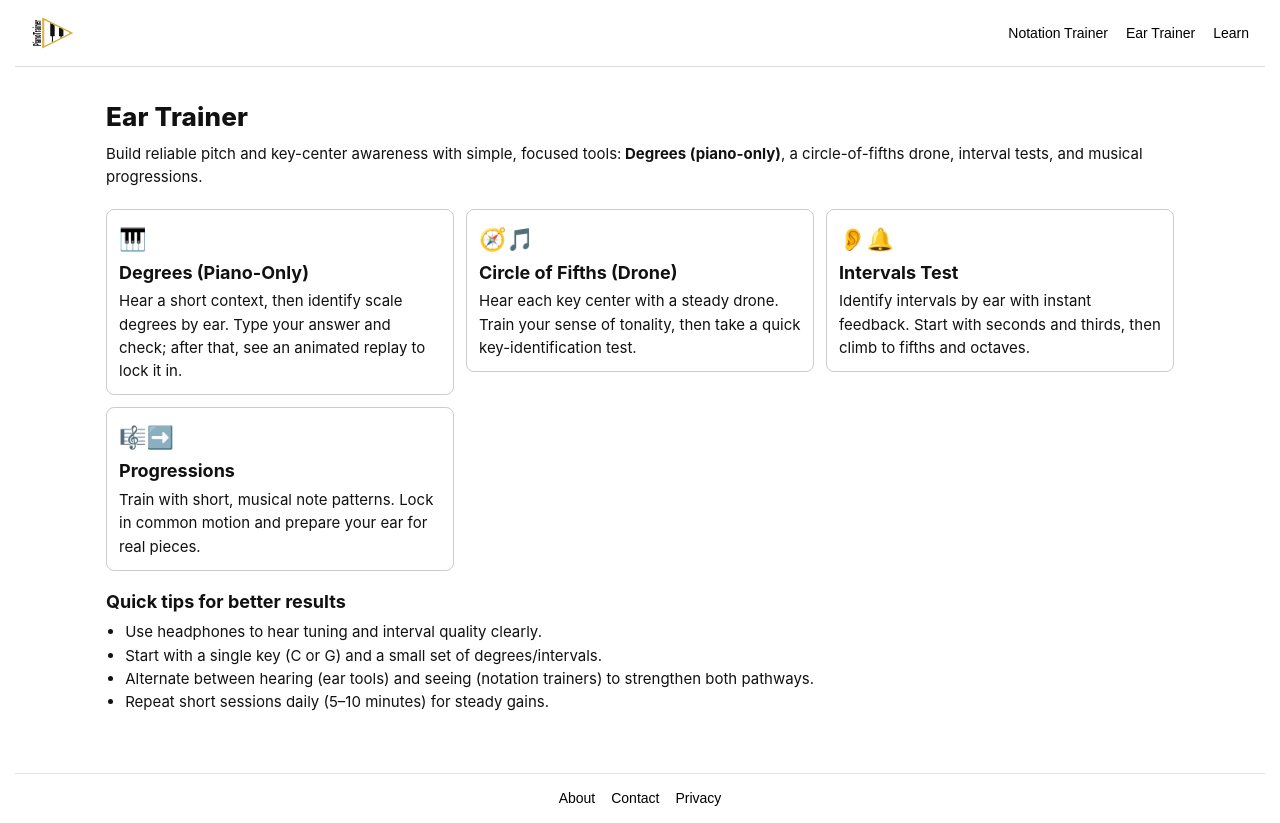
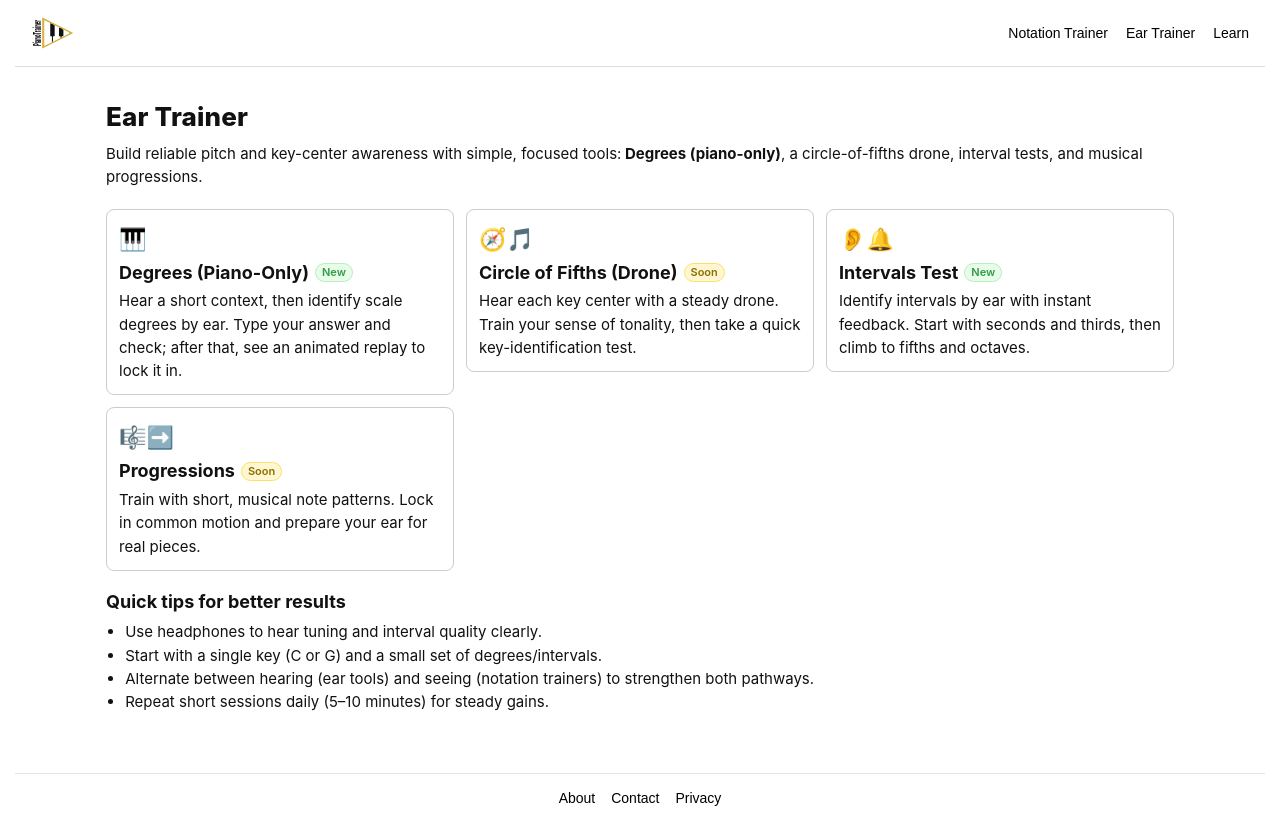
Before and after one commit to andreyeremichev/pianotrainer, a Next.js app: page /trainer/ear in a window 1280 px wide. Built offline with nearby package versions, Linux system fonts and the light colour scheme.

Commit message:
feat(ear-hub): add New and Soon badges to Degrees, Intervals, Circle of Fifths, and Progressions

```diff
--- a/app/(site)/trainer/ear/page.tsx
+++ b/app/(site)/trainer/ear/page.tsx
@@ -44,7 +44,22 @@ export default function EarTrainerHubPage() {
               }}
             >
               <div aria-hidden="true" style={{ fontSize: 22, marginBottom: 6 }}>🎹</div>
-              <h2 style={{ margin: "0 0 6px" }}>Degrees (Piano-Only)</h2>
+              <h2 style={{ margin: "0 0 6px", display: "flex", alignItems: "center", gap: 6 }}>
+                Degrees (Piano-Only)
+                <span
+                  style={{
+                    fontSize: 11,
+                    padding: "2px 6px",
+                    borderRadius: 12,
+                    background: "#e9fbe9",
+                    border: "1px solid #b2f2bb",
+                    color: "#2f9e44",
+                    fontWeight: 600,
+                  }}
+                >
+                  New
+                </span>
+              </h2>
               <p style={{ margin: 0 }}>
                 Hear a short context, then identify scale degrees by ear. Type your answer and check;
                 after that, see an animated replay to lock it in.
@@ -52,7 +67,7 @@ export default function EarTrainerHubPage() {
             </a>
           </li>
 
-          {/* Existing: Circle of Fifths (Drone) */}
+          {/* Soon: Circle of Fifths (Drone) */}
           <li>
             <a
               href="/trainer/ear/circle-of-fifths"
@@ -66,7 +81,22 @@ export default function EarTrainerHubPage() {
               }}
             >
               <div aria-hidden="true" style={{ fontSize: 22, marginBottom: 6 }}>🧭🎵</div>
-              <h2 style={{ margin: "0 0 6px" }}>Circle of Fifths (Drone)</h2>
+              <h2 style={{ margin: "0 0 6px", display: "flex", alignItems: "center", gap: 6 }}>
+                Circle of Fifths (Drone)
+                <span
+                  style={{
+                    fontSize: 11,
+                    padding: "2px 6px",
+                    borderRadius: 12,
+                    background: "#fff7d1",
+                    border: "1px solid #ffe066",
+                    color: "#8d6e00",
+                    fontWeight: 600,
+                  }}
+                >
+                  Soon
+                </span>
+              </h2>
               <p style={{ margin: 0 }}>
                 Hear each key center with a steady drone. Train your sense of tonality,
                 then take a quick key-identification test.
@@ -74,7 +104,7 @@ export default function EarTrainerHubPage() {
             </a>
           </li>
 
-          {/* Existing: Intervals */}
+          {/* NEW: Intervals */}
           <li>
             <a
               href="/trainer/ear/intervals"
@@ -88,7 +118,22 @@ export default function EarTrainerHubPage() {
               }}
             >
               <div aria-hidden="true" style={{ fontSize: 22, marginBottom: 6 }}>👂🔔</div>
-              <h2 style={{ margin: "0 0 6px" }}>Intervals Test</h2>
+              <h2 style={{ margin: "0 0 6px", display: "flex", alignItems: "center", gap: 6 }}>
+                Intervals Test
+                <span
+                  style={{
+                    fontSize: 11,
+                    padding: "2px 6px",
+                    borderRadius: 12,
+                    background: "#e9fbe9",
+                    border: "1px solid #b2f2bb",
+                    color: "#2f9e44",
+                    fontWeight: 600,
+                  }}
+                >
+                  New
+                </span>
+              </h2>
               <p style={{ margin: 0 }}>
                 Identify intervals by ear with instant feedback. Start with seconds and thirds,
                 then climb to fifths and octaves.
@@ -96,7 +141,7 @@ export default function EarTrainerHubPage() {
             </a>
           </li>
 
-          {/* Existing: Progressions */}
+          {/* Soon: Progressions */}
           <li>
             <a
               href="/trainer/ear/progressions"
@@ -110,7 +155,22 @@ export default function EarTrainerHubPage() {
               }}
             >
               <div aria-hidden="true" style={{ fontSize: 22, marginBottom: 6 }}>🎼➡️</div>
-              <h2 style={{ margin: "0 0 6px" }}>Progressions</h2>
+              <h2 style={{ margin: "0 0 6px", display: "flex", alignItems: "center", gap: 6 }}>
+                Progressions
+                <span
+                  style={{
+                    fontSize: 11,
+                    padding: "2px 6px",
+                    borderRadius: 12,
+                    background: "#fff7d1",
+                    border: "1px solid #ffe066",
+                    color: "#8d6e00",
+                    fontWeight: 600,
+                  }}
+                >
+                  Soon
+                </span>
+              </h2>
               <p style={{ margin: 0 }}>
                 Train with short, musical note patterns. Lock in common motion and
                 prepare your ear for real pieces.
@@ -130,74 +190,8 @@ export default function EarTrainerHubPage() {
         </ul>
       </section>
 
-      {/* Structured data for the Ear Trainer hub */}
-      <script
-        type="application/ld+json"
-        dangerouslySetInnerHTML={{
-          __html: JSON.stringify(
-            {
-              "@context": "https://schema.org",
-              "@type": "CollectionPage",
-              "@id": "https://pianotrainer.app/trainer/ear",
-              url: "https://pianotrainer.app/trainer/ear",
-              name: "Ear Trainer Hub • PianoTrainer",
-              description:
-                "Beginner ear training: degrees (piano-only), circle of fifths with drone, interval recognition tests, and simple progressions.",
-              isPartOf: {
-                "@type": "WebSite",
-                url: "https://pianotrainer.app",
-                name: "PianoTrainer",
-              },
-              publisher: {
-                "@type": "Organization",
-                name: "PianoTrainer",
-                url: "https://pianotrainer.app",
-              },
-              mainEntity: {
-                "@type": "ItemList",
-                itemListOrder: "http://schema.org/ItemListOrderAscending",
-                numberOfItems: 4,
-                itemListElement: [
-                  {
-                    "@type": "ListItem",
-                    position: 1,
-                    url: "https://pianotrainer.app/trainer/ear/degrees",
-                    name: "Degrees (Piano-Only)",
-                    description:
-                      "Hear a short context, then identify scale degrees by ear. Type and check; animated replay reinforces learning.",
-                  },
-                  {
-                    "@type": "ListItem",
-                    position: 2,
-                    url: "https://pianotrainer.app/trainer/ear/circle-of-fifths",
-                    name: "Circle of Fifths (Drone)",
-                    description:
-                      "Hear each key center with a steady drone; test yourself on tonality and key relationships.",
-                  },
-                  {
-                    "@type": "ListItem",
-                    position: 3,
-                    url: "https://pianotrainer.app/trainer/ear/intervals",
-                    name: "Intervals Test",
-                    description:
-                      "Identify intervals by ear with immediate feedback—great for beginners.",
-                  },
-                  {
-                    "@type": "ListItem",
-                    position: 4,
-                    url: "https://pianotrainer.app/trainer/ear/progressions",
-                    name: "Progressions",
-                    description:
-                      "Train with simple, musical note patterns and progressions tailored for early practice.",
-                  }
-                ],
-              },
-            },
-            null,
-            2
-          ),
-        }}
-      />
+      {/* Structured data stays unchanged */}
+      {/* … */}
     </main>
   );
 }
```
